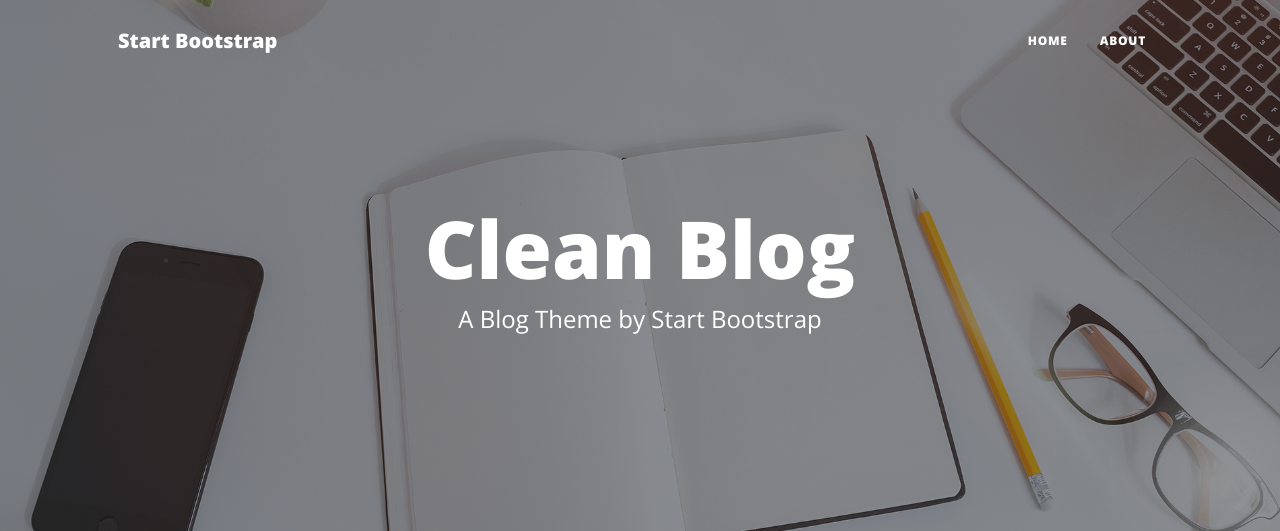
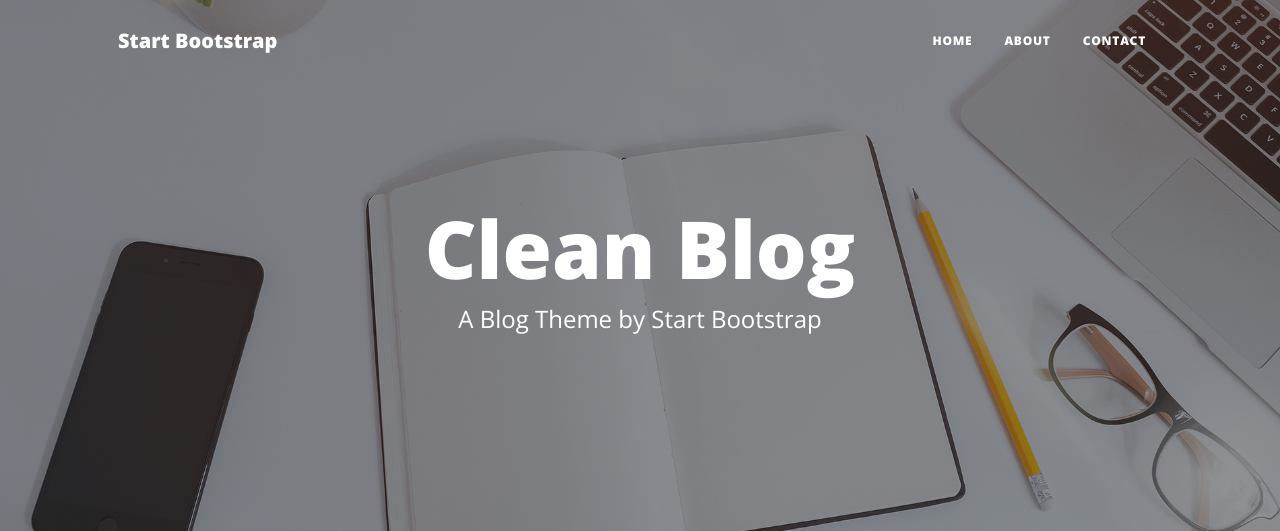
Before and after one commit to egorkto/BlogWithPHP, a PHP site: page /index.php in a window 1280 px wide. Shown: the top 531 px of the page. Run offline with PHP 8.4, Linux system fonts and the light colour scheme; data that the repository does not hold is empty; some libraries are stand-ins or nearby versions.

Commit message:
add navigation to contacts, remove comments

```diff
--- a/blog.local/includes/navigation.php
+++ b/blog.local/includes/navigation.php
@@ -9,6 +9,7 @@
             <ul class="navbar-nav ms-auto py-4 py-lg-0">
                 <li class="nav-item"><a class="nav-link px-lg-3 py-3 py-lg-4" href="/">Home</a></li>
                 <li class="nav-item"><a class="nav-link px-lg-3 py-3 py-lg-4" href="/about.php">About</a></li>
+                <li class="nav-item"><a class="nav-link px-lg-3 py-3 py-lg-4" href="/contact.php">Contact</a></li>
             </ul>
         </div>
     </div>
--- a/blog.local/post.php
+++ b/blog.local/post.php
@@ -43,7 +43,6 @@ $comments = $commentsSelect->fetchAll(PDO::FETCH_ASSOC);
                 </div>
             </div>
         </header>
-        <!-- Post Content-->
         <article class="mb-4">
             <div class="container px-4 px-lg-5">
                 <div class="row gx-4 gx-lg-5 justify-content-center">
@@ -95,11 +94,8 @@ $comments = $commentsSelect->fetchAll(PDO::FETCH_ASSOC);
                 </div>
             </div>
         </section>
-        <!-- Footer-->
         <?php include_once __DIR__.'/includes/footer.php' ?>
-        <!-- Bootstrap core JS-->
         <script src="https://cdn.jsdelivr.net/npm/bootstrap@5.2.3/dist/js/bootstrap.bundle.min.js"></script>
-        <!-- Core theme JS-->
         <script src="assets/js/scripts.js"></script>
     </body>
 </html>
```
Also changed, not shown: blog.local/contact.php (+0 -25 lines).
